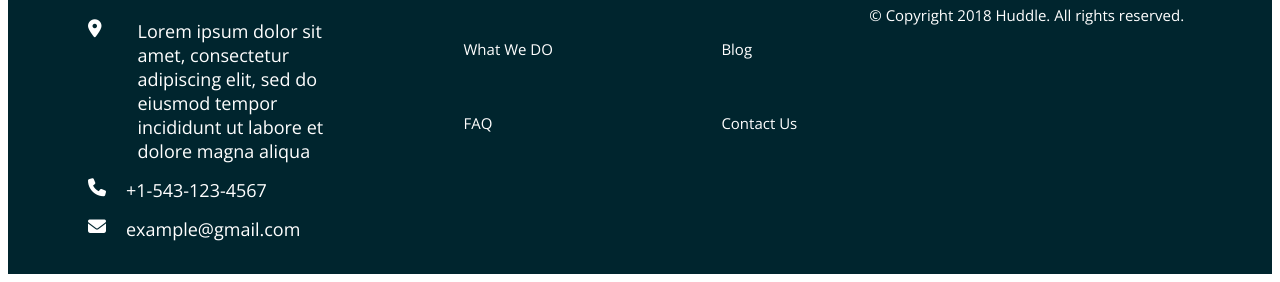
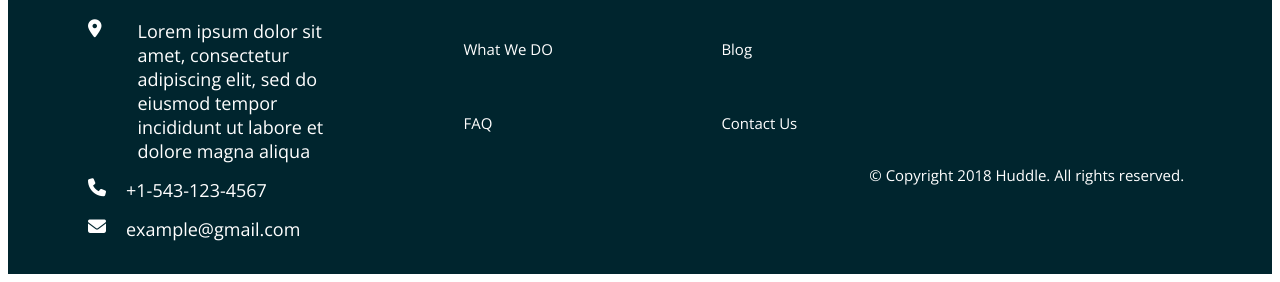
Before and after one commit to siluveruarunpandyan/huddle-landing-page-with-alternating-feature-blocks-master, a plain HTML site: page index.html in a window 1280 px wide. Shown: the part 2422-2704 px from the top of the page. Drawn offline with nearby package versions, Linux system fonts and the light colour scheme.

Commit message:
copyright section proces

```diff
--- a/index.html
+++ b/index.html
@@ -114,9 +114,12 @@
         <a href="#"><i class="fa-brands fa-twitter"></i></a>
         <a href="#"><i class="fa-brands fa-instagram"></i></a>
     </div>
-    <p class="copyright">©
-        Copyright 2018 Huddle. All rights reserved.</p>
+    <div class="copyright">
+        <p>© Copyright 2018 Huddle. All rights reserved.</p>
+    </div>
+
 </div>
+
 
 
 </footer>
--- a/style.css
+++ b/style.css
@@ -309,7 +309,10 @@ align-items: center;
     color: white;
 
 }
-.copy-right{
-    margin-top: 150px;
-    margin-left: 50px;
+.copyright{
+
+    justify-content:flex-start ;
+
+    padding-top:10rem ;
+    padding-bottom: 1rem;
 }
```
